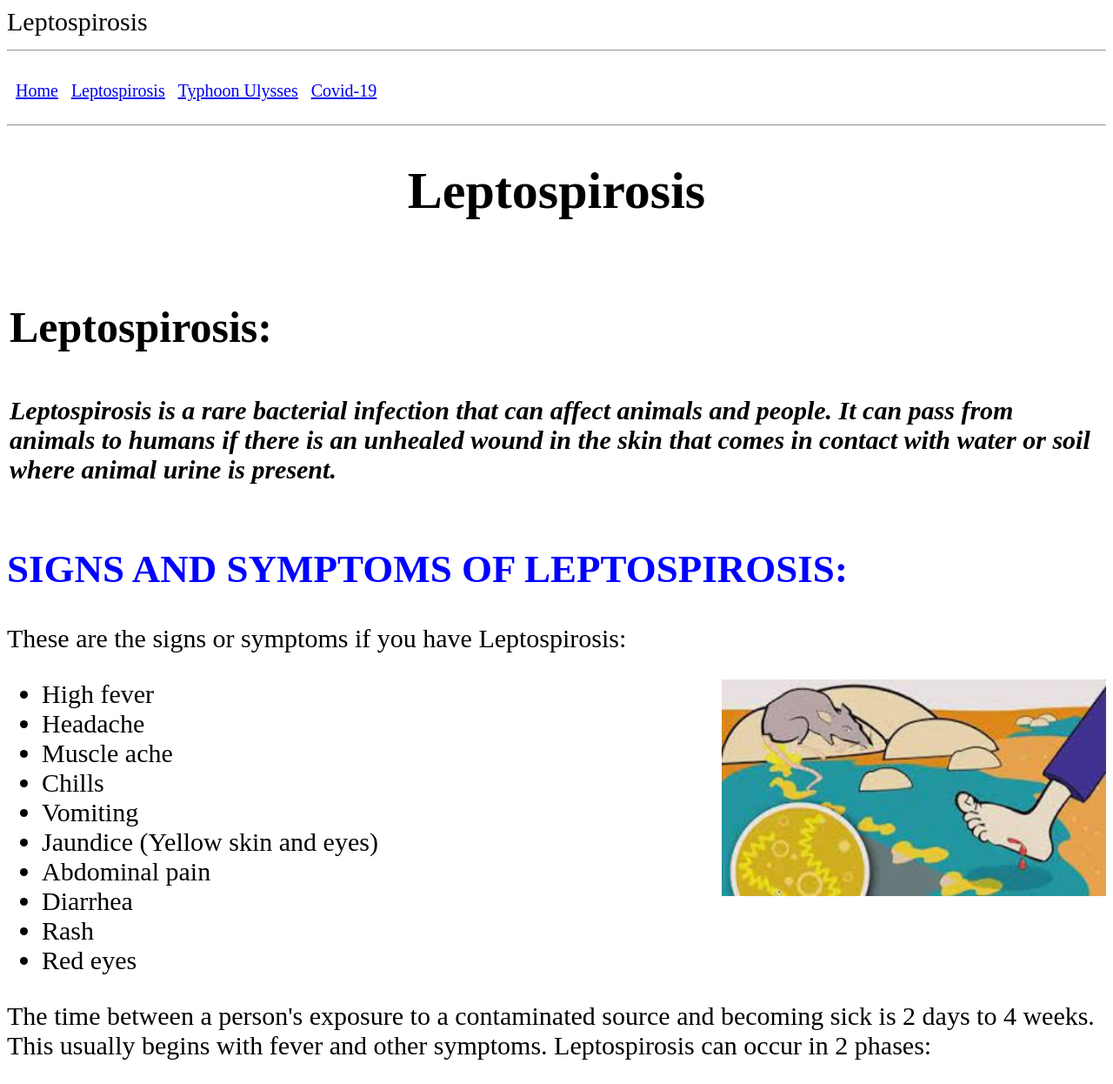
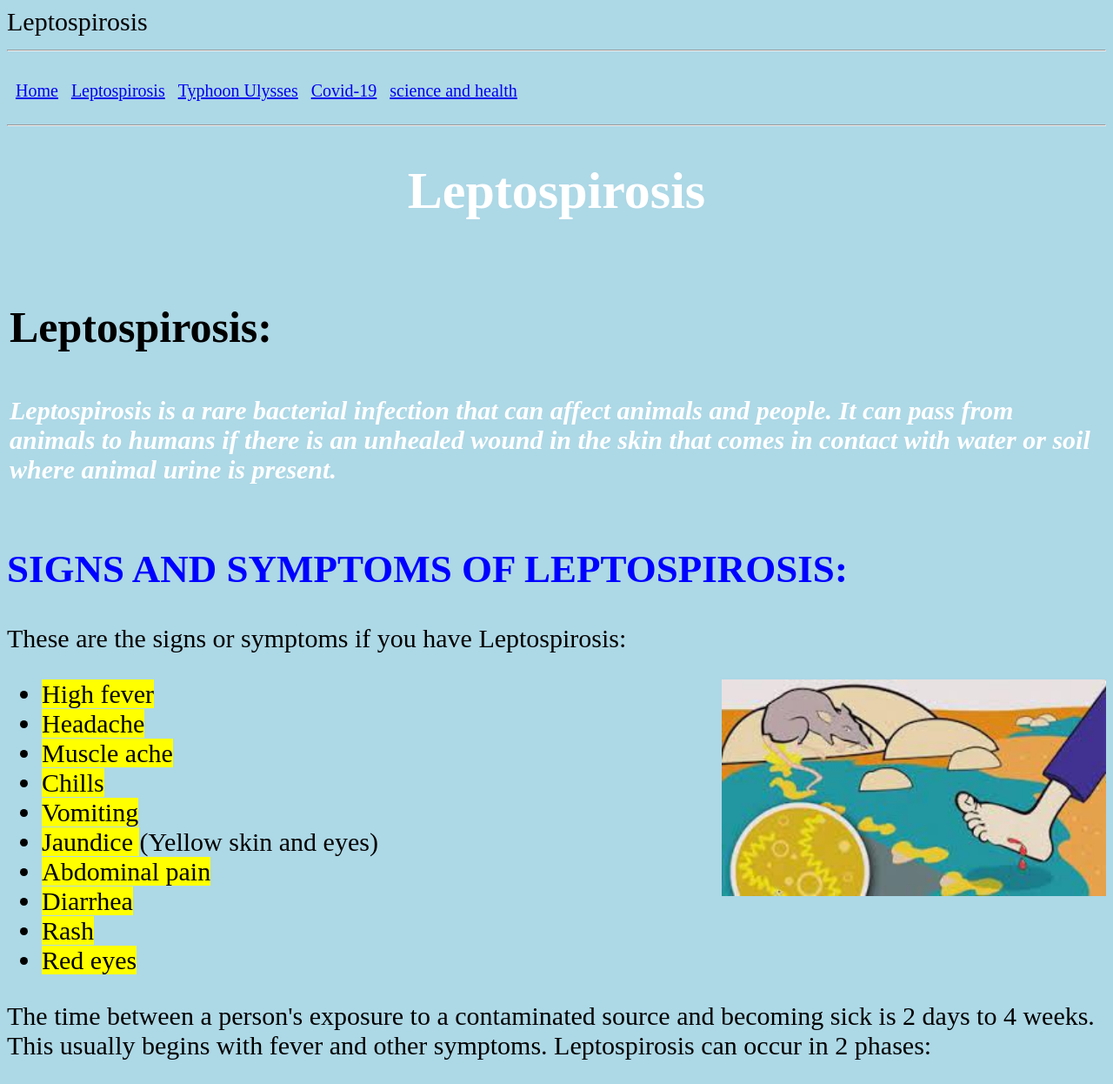
Before and after one commit to wan23456/Wan, a plain HTML site: page Leptospirosis.html in a window 1280 px wide. Shown: the top 1246 px of the page at 87% size. Drawn offline with Linux system fonts and the light colour scheme.

Commit message:
Add files via upload

```diff
--- a/Leptospirosis.html
+++ b/Leptospirosis.html
@@ -3,7 +3,12 @@
 <Body>
 <header>
 <style>
-h1 {text-align: center;}
+body {
+  background-color: lightblue;
+}
+h1  {
+  color: white;
+  text-align: center;
 }
 p.ex1 {
   font-size: 30px;
@@ -24,19 +29,20 @@ p.ex3 {
 <td><a href="Leptospirosis.html"style="font-size:20px" >Leptospirosis</a></td>
 <td><a href="Typhoon Ulysses.html"style="font-size:20px" >Typhoon Ulysses</a></td>
 <td><a href="Covid-19.html"style="font-size:20px">Covid-19</a></td>
+<td><a href="science and health.html"style="font-size:20px">science and health</a></td>
 </tr>
 </table>
 </nav>
 <hr>
 
-<h1 >Leptospirosis </h1>
+<h1 ><span class="ribbon-highlight">Leptospirosis </span></h1>
 
 <table>
 <tr>
 <td>
 <header>
 <p class="ex2"><strong>Leptospirosis:</strong> </p>
-<P class="ex1"><i><strong>Leptospirosis is a rare bacterial infection that can affect animals and people. It can pass from animals to humans if there is an unhealed wound in the skin that comes in contact with water or soil where animal urine is present. </stong></i></P>
+<P class="ex1" style="color:white;"><i><strong>Leptospirosis is a rare bacterial infection that can affect animals and people. It can pass from animals to humans if there is an unhealed wound in the skin that comes in contact with water or soil where animal urine is present. </stong></i></P>
 
 </header>
 </td>
@@ -47,16 +53,16 @@ p.ex3 {
 <p class="ex1">These are the signs or symptoms if you have Leptospirosis: </p>
  <img src="leptos3.jpg"  width="35%" height="25%" align="right" >
 <ul>
-<li style="font-size:30px">High fever</li>
-<li style="font-size:30px">Headache </li>
-<li style="font-size:30px">Muscle ache </li>
-<li style="font-size:30px">Chills</li>
-<li style="font-size:30px">Vomiting</li>
-<li style="font-size:30px">Jaundice (Yellow skin and eyes) </li>
-<li style="font-size:30px">Abdominal pain</li>
-<li style="font-size:30px">Diarrhea </li>
-<li style="font-size:30px">Rash</li>
-<li style="font-size:30px">Red eyes</li>
+<li style="font-size:30px"><mark>High fever</mark></li>
+<li style="font-size:30px"><mark>Headache </mark></li>
+<li style="font-size:30px"><mark>Muscle ache </mark></li>
+<li style="font-size:30px"><mark>Chills</mark></li>
+<li style="font-size:30px"><mark>Vomiting</mark></li>
+<li style="font-size:30px"><mark>Jaundice </mark>(Yellow skin and eyes) </li>
+<li style="font-size:30px"><mark>Abdominal pain</mark></li>
+<li style="font-size:30px"><mark>Diarrhea</mark> </li>
+<li style="font-size:30px"><mark>Rash</mark></li>
+<li style="font-size:30px"><mark>Red eyes</mark></li>
 </ul>
 <p>The time between a person's exposure to a contaminated source and becoming sick is 2 days to 4 weeks. This usually begins with fever and other symptoms. Leptospirosis can occur in 2 phases:</p>
 <ul>
@@ -75,6 +81,7 @@ p.ex3 {
 </ul>
 <h2 style="color:blue;">HOW CAN WE TREAT LEPTOSPIROSIS?: </h2>
 <il>Leptospirosis can be treated through antibiotics, such as doxycycline or penicillin, which should be given early in the course of the disease. But the best way is that some doctors should guide you. </il>
-<p> <b>Thank you<3 </b></p>
+
 
 </Body>
+</html>
```
Also changed, not shown: Covid-19.html (+1 -0 lines), Typhoon Ulysses.html (+1 -0 lines), index.html (+2 -1 lines), Lepto4.jpg (added), masbate.jpg (added), ulysses.jpg (added).
